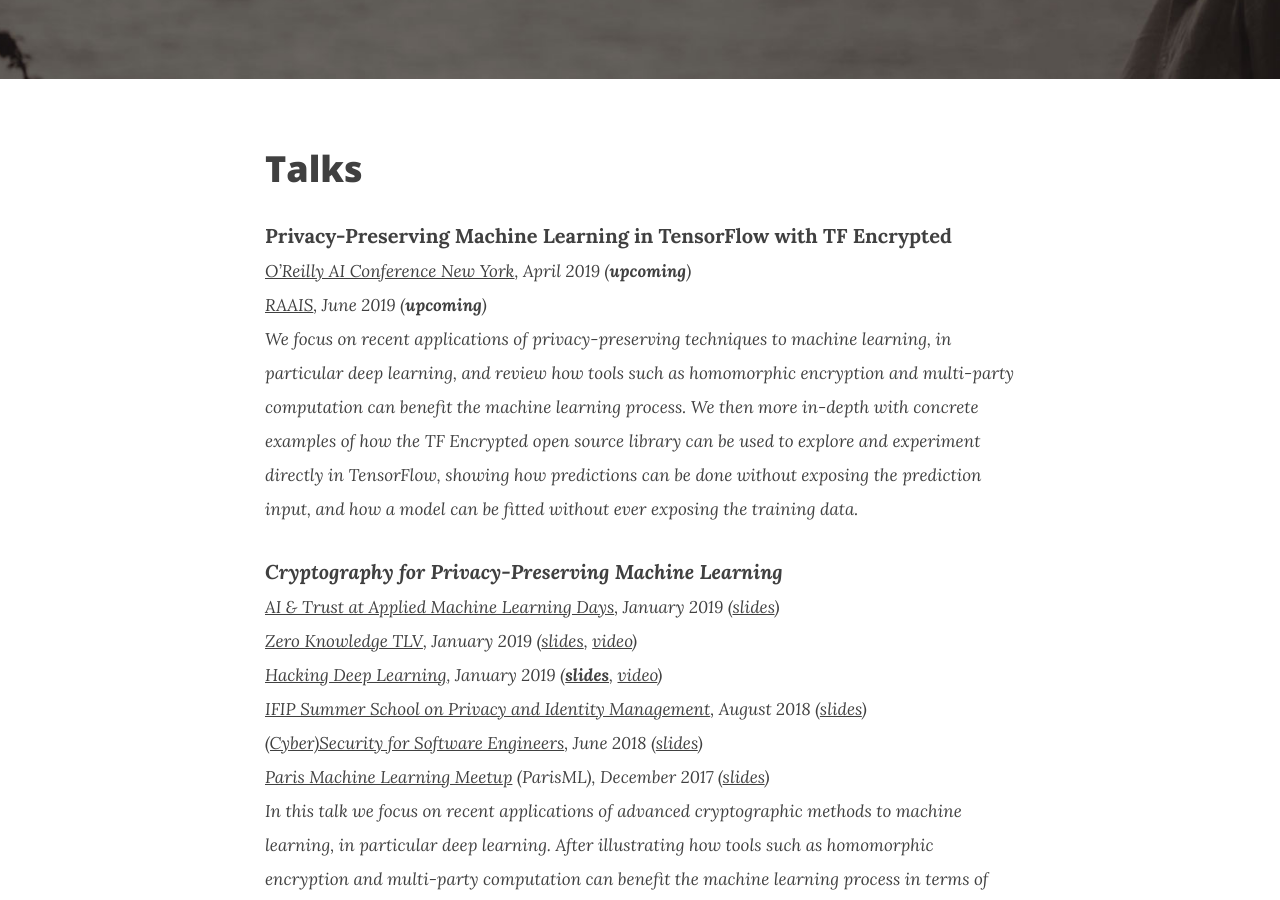
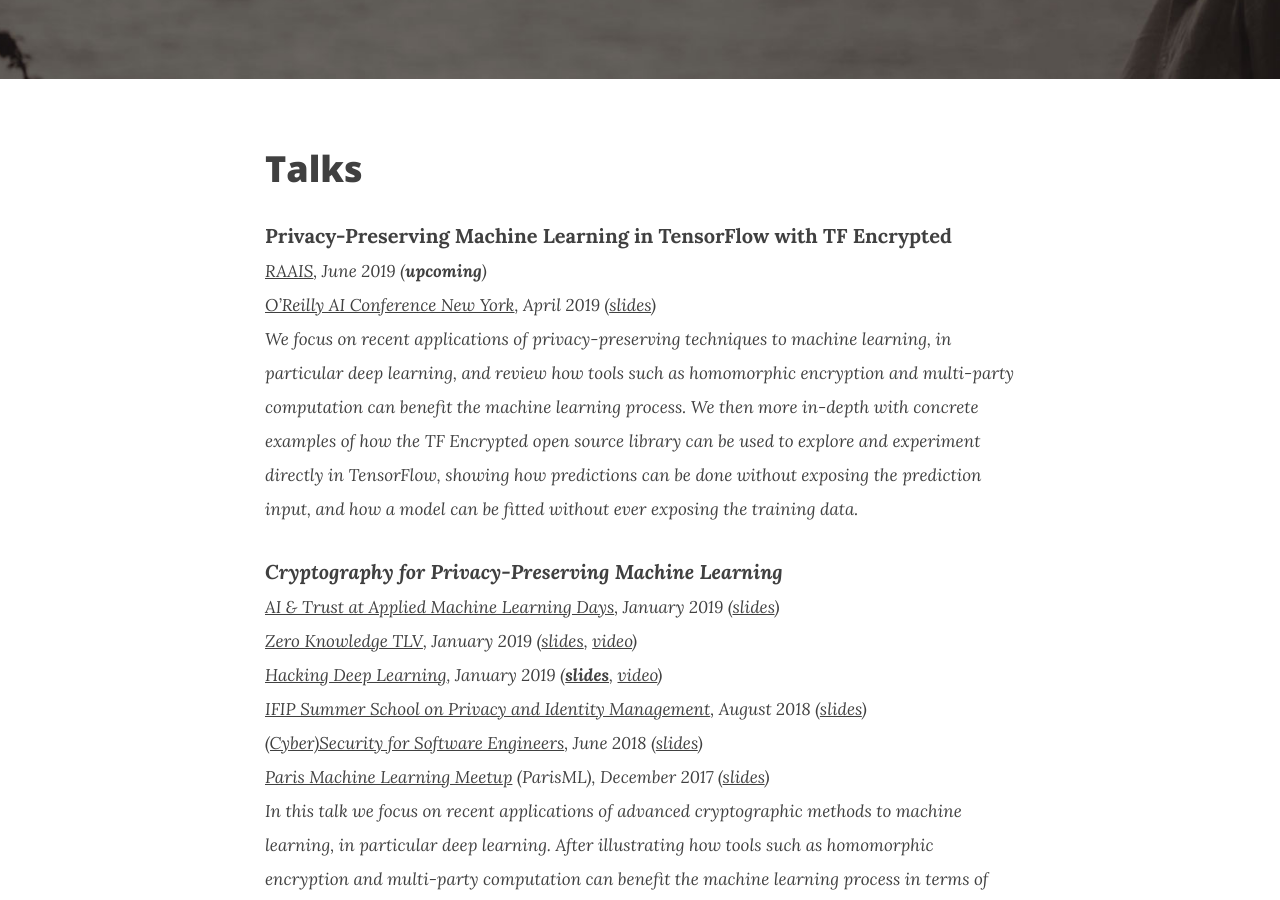
Before and after one commit to mortendahl/mortendahl.github.io, a Jekyll site: the page built from resources.md, in a window 1280 px wide and 900 px high, scrolled down 369 px. Built offline with Jekyll 4.4.1, drawn with Linux system fonts in a browser that asks for light colours; nearby versions of some CDN libraries.

Commit message:
O'Reilly slides

```diff
--- a/resources.md
+++ b/resources.md
@@ -12,8 +12,8 @@
 # Talks
 
 <strong>Privacy-Preserving Machine Learning in TensorFlow with TF Encrypted</strong>
-<br/><small><em>[O'Reilly AI Conference New York](https://conferences.oreilly.com/artificial-intelligence/ai-ny/public/schedule/detail/76542), April 2019 (**upcoming**)</em></small>
 <br/><small><em>[RAAIS](https://raais.co/speakers-2019-morten-dahl-dropout-labs), June 2019 (**upcoming**)</em></small>
+<br/><small><em>[O'Reilly AI Conference New York](https://conferences.oreilly.com/artificial-intelligence/ai-ny/public/schedule/detail/76542), April 2019 ([slides](https://github.com/mortendahl/talks/blob/master/OReillyAI19-slides.pdf))</em></small>
 <br/><small><em>We focus on recent applications of privacy-preserving techniques to machine learning, in particular deep learning, and review how tools such as homomorphic encryption and multi-party computation can benefit the machine learning process. We then more in-depth with concrete examples of how the TF Encrypted open source library can be used to explore and experiment directly in TensorFlow, showing how predictions can be done without exposing the prediction input, and how a model can be fitted without ever exposing the training data.</em></small>
 
 <strong><em>Cryptography for Privacy-Preserving Machine Learning</em></strong>
```
